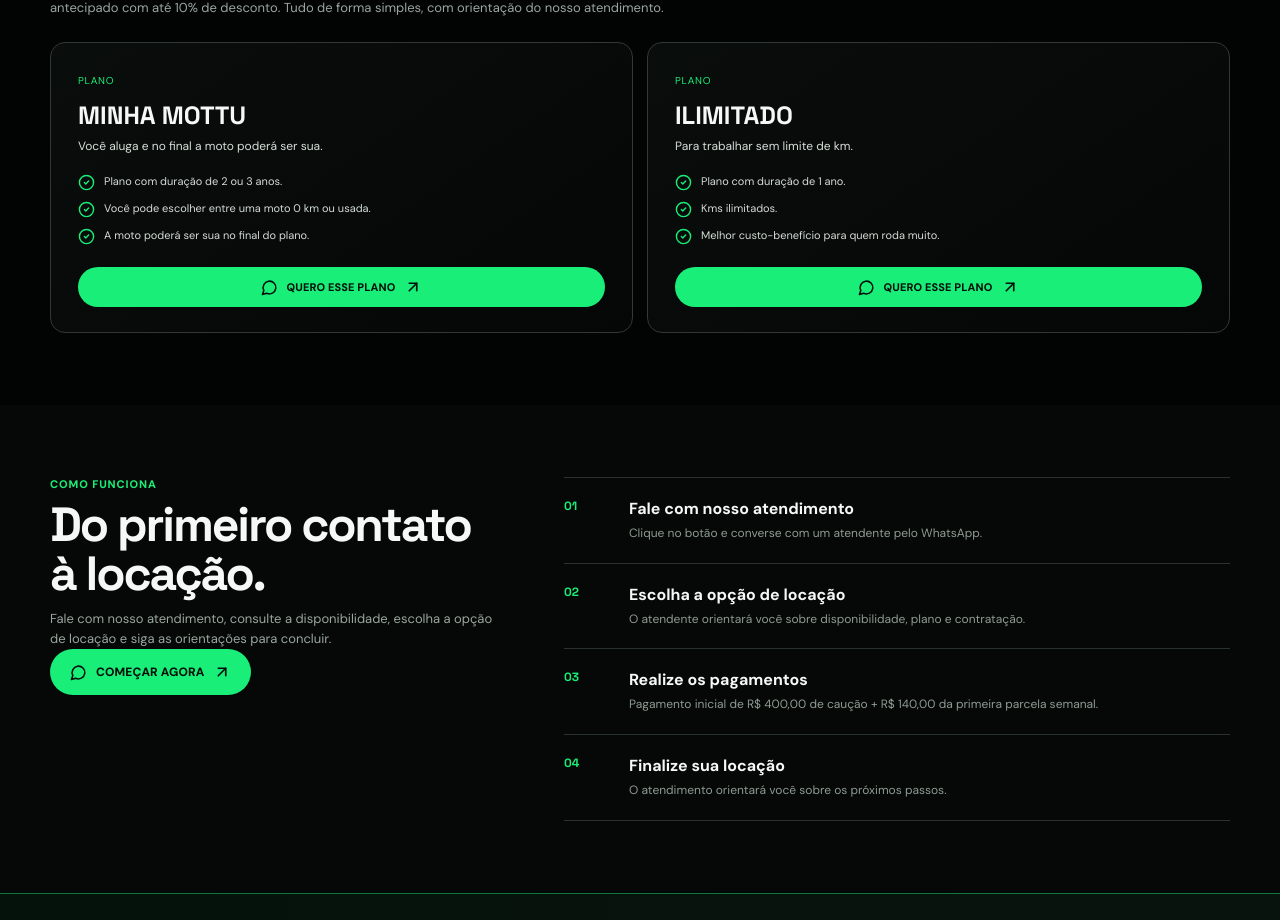
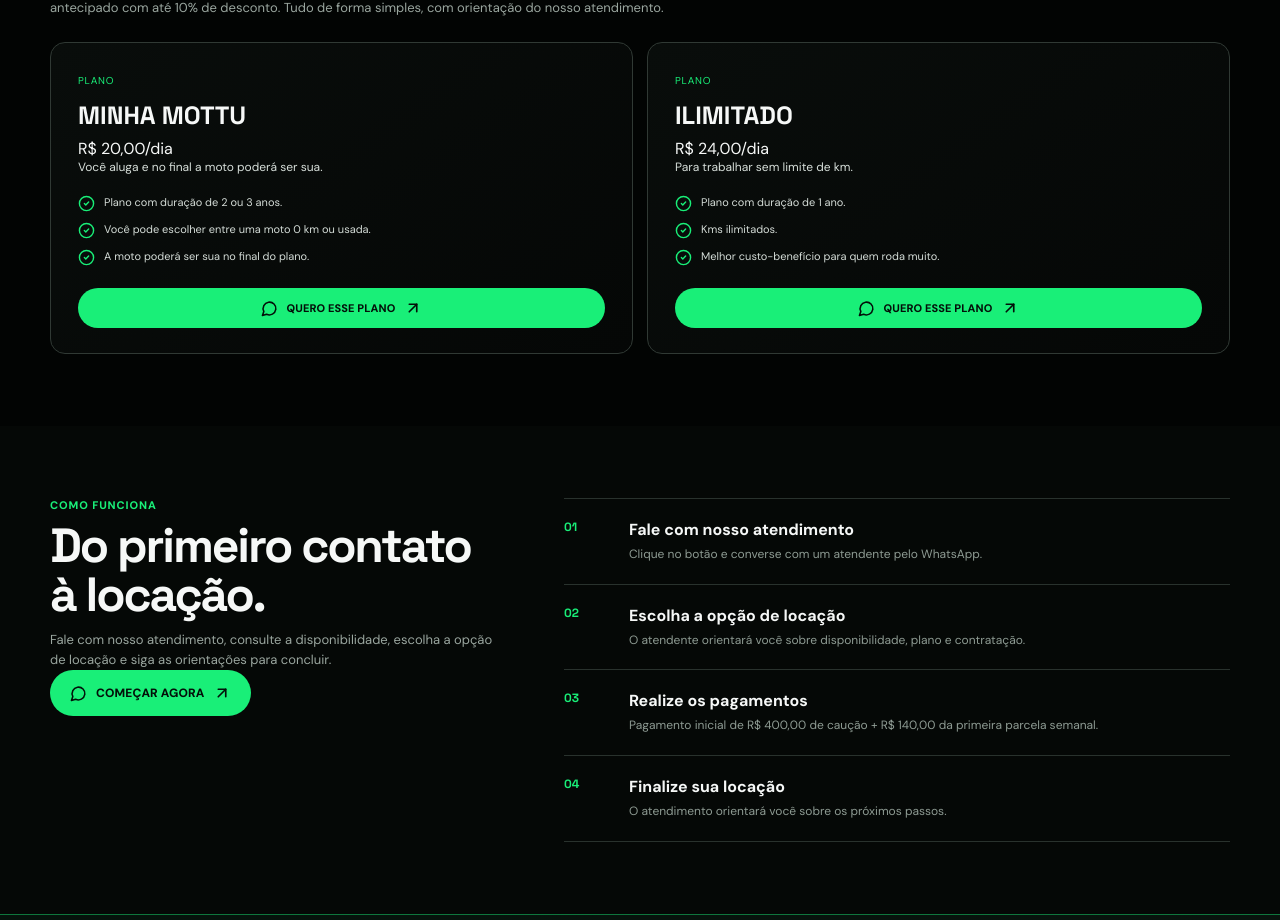
Before and after one commit to dimasricsilva7/MOTTU-ALUGUEL-DE-MOTOS, a Next.js app: page / in a window 1280 px wide. Shown: the part 2137-3057 px from the top of the page. Built offline with nearby package versions, Linux system fonts and the light colour scheme; no server answers.

Commit message:
Update page.tsx

```diff
--- a/app/page.tsx
+++ b/app/page.tsx
@@ -6,12 +6,14 @@
 const plans = [
   {
     name: 'MINHA MOTTU',
+    price: 'R$ 20,00/dia',
     desc: 'Você aluga e no final a moto poderá ser sua.',
     items: ['Plano com duração de 2 ou 3 anos.', 'Você pode escolher entre uma moto 0 km ou usada.', 'A moto poderá ser sua no final do plano.'],
     message: messages.minha,
   },
   {
     name: 'ILIMITADO',
+    price: 'R$ 24,00/dia',
     desc: 'Para trabalhar sem limite de km.',
     items: ['Plano com duração de 1 ano.', 'Kms ilimitados.', 'Melhor custo-benefício para quem roda muito.'],
     message: messages.ilimitado,
@@ -139,6 +141,7 @@
               <article className="plan" key={p.name}>
                 <span className="plan-label">PLANO</span>
                 <h3>{p.name}</h3>
+                <span className="plan-price">{p.price}</span>
                 <p className="plan-desc">{p.desc}</p>
                 <ul>{p.items.map((item) => <li key={item}><CheckCircle2/>{item}</li>)}</ul>
                 <CTA message={p.message} showWhatsApp>QUERO ESSE PLANO</CTA>
```
